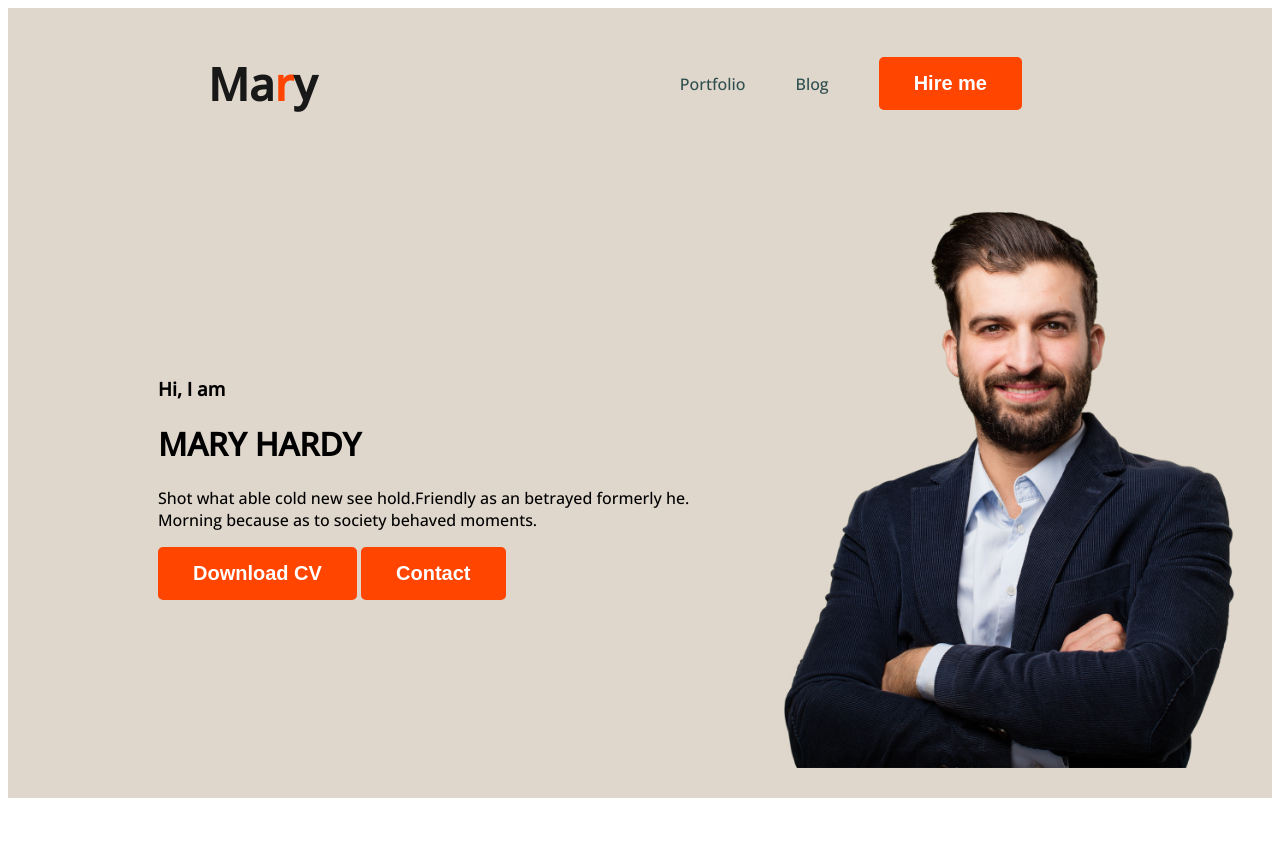
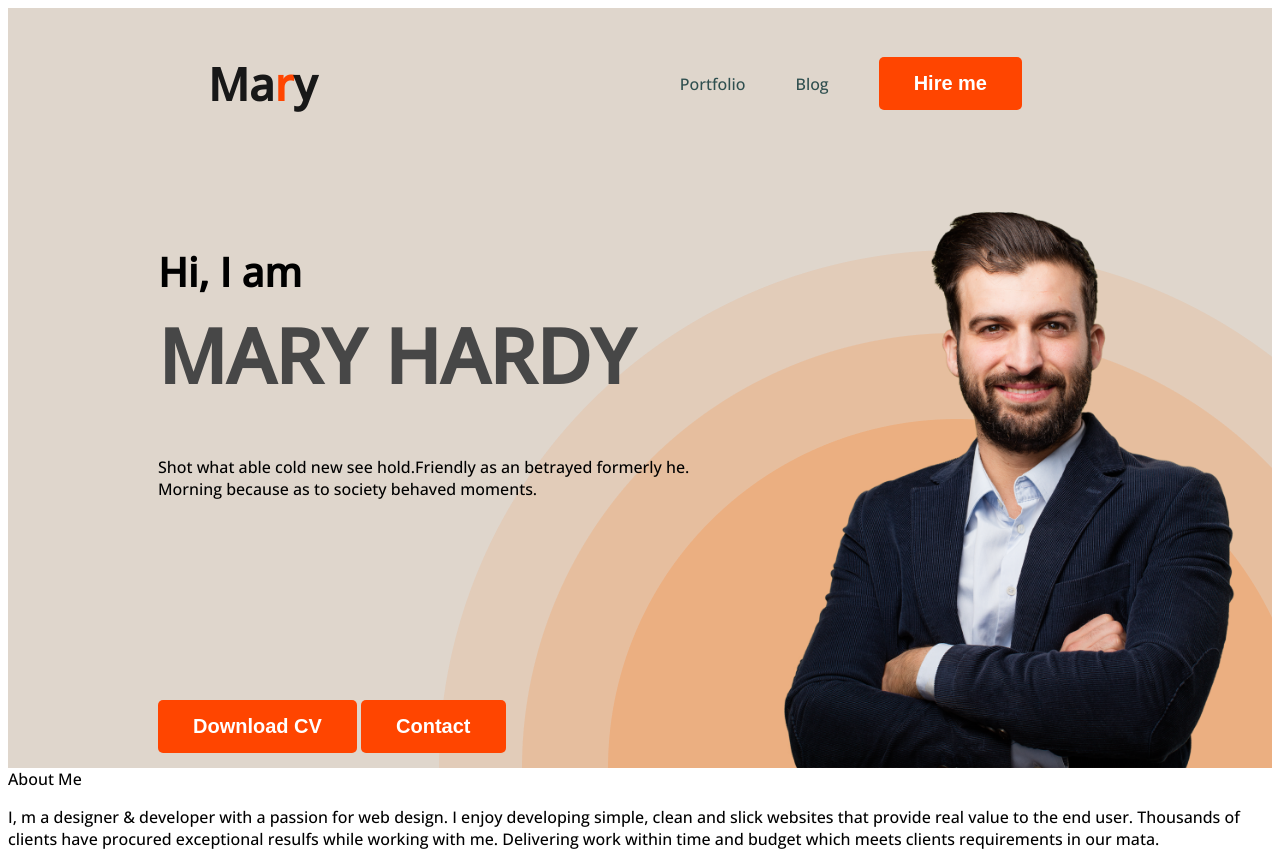
Before and after one commit to huzza902/hardy-s-porfolio, a plain HTML site: page index.html in a window 1280 px wide. Before the commit the page ends 806 px from the top, so only its background shows below. Drawn offline with nearby package versions, Linux system fonts and the light colour scheme.

Commit message:
added banner

```diff
--- a/index.html
+++ b/index.html
@@ -23,19 +23,35 @@
             </ul>
         </nav>
         <div class="banner">
-            <div class="banner-greetings">
-                <h3>Hi, I am</h3>
-                <h1>MARY HARDY</h1>
-                <p>Shot what able cold new see hold.Friendly as an betrayed formerly he. Morning because as to society behaved moments.</p>
+
+            <div class="banner-content">
+                <h3 class="banner-greetings">Hi, I am</h3>
+                <h1 class="banner-title">MARY HARDY</h1>
+                <p class="ban-des">Shot what able cold new see hold.Friendly as an betrayed formerly he. Morning because as to society
+                    behaved moments.</p>
+
                 <button class="btn-primary">Download CV</button>
                 <button class="btn-primary">Contact</button>
             </div>
+
             <img class="pro-pic" src="images/hardy.png" alt="h">
-
         </div>
 
+
+
+
+
     </header>
-    <main></main>
+    <main>
+        <section class="about">About Me</section>
+        <p class="sect-des">I, m a designer & developer with a passion for web design. I enjoy developing simple, clean and
+            slick websites that provide real value to the end user. Thousands of clients have procured
+            exceptional resulfs while working with me. Delivering work within time and budget which meets
+            clients requirements in our mata.
+           </p>
+
+
+    </main>
     <footer></footer>
 
 </body>
--- a/styles/style.css
+++ b/styles/style.css
@@ -11,6 +11,7 @@ nav {
      color: #181818;
     font-size: 45px;
     font-weight: 800;
+
 
 }
 
@@ -57,13 +58,36 @@ body {
 /* header related styles */
 .header {
     background-color: rgb(223, 214, 204);
+    background-image: url(../images/header_bg.png);
+    background-repeat: no-repeat;
+    background-position: bottom right;
+
 
 }
 .banner{
-     padding: 30px 30px 30px 150px  ;
+     padding: 30px 30px 0px 150px  ;
      display: flex;
      align-items: center;
+     justify-content: ;
+}
+.banner-content{
+    max-width: 585px;
 }
 .banner .pro-pic{
     width: 500px;
 }
+.banner-greetings{
+    font-size: 40px;
+    margin-bottom: 0px;
+}
+.banner-title{
+    font-size: 75px;
+    font-weight: 700;
+    color: #474747;
+    margin-top: 5px;
+    padding-bottom: 0px;
+
+}
+.ban-des{
+   margin-bottom: 200px;
+}
```
